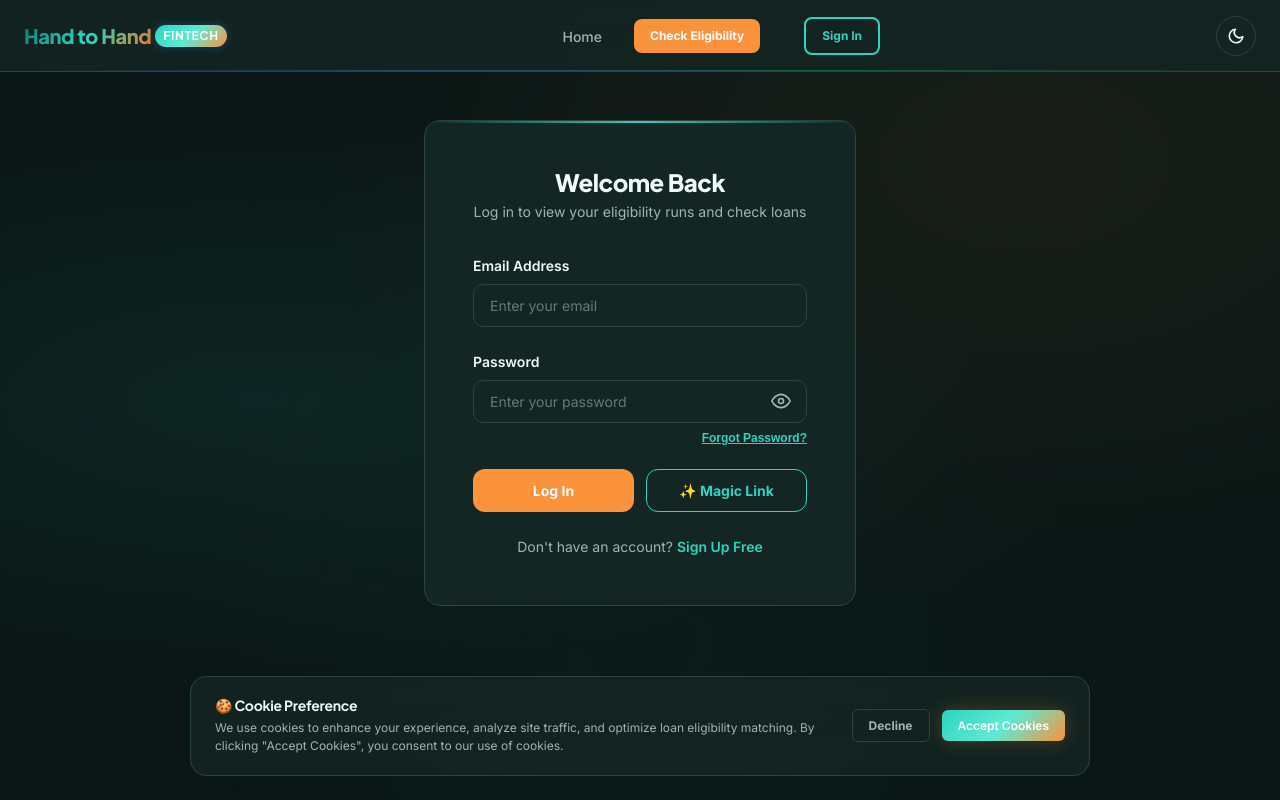
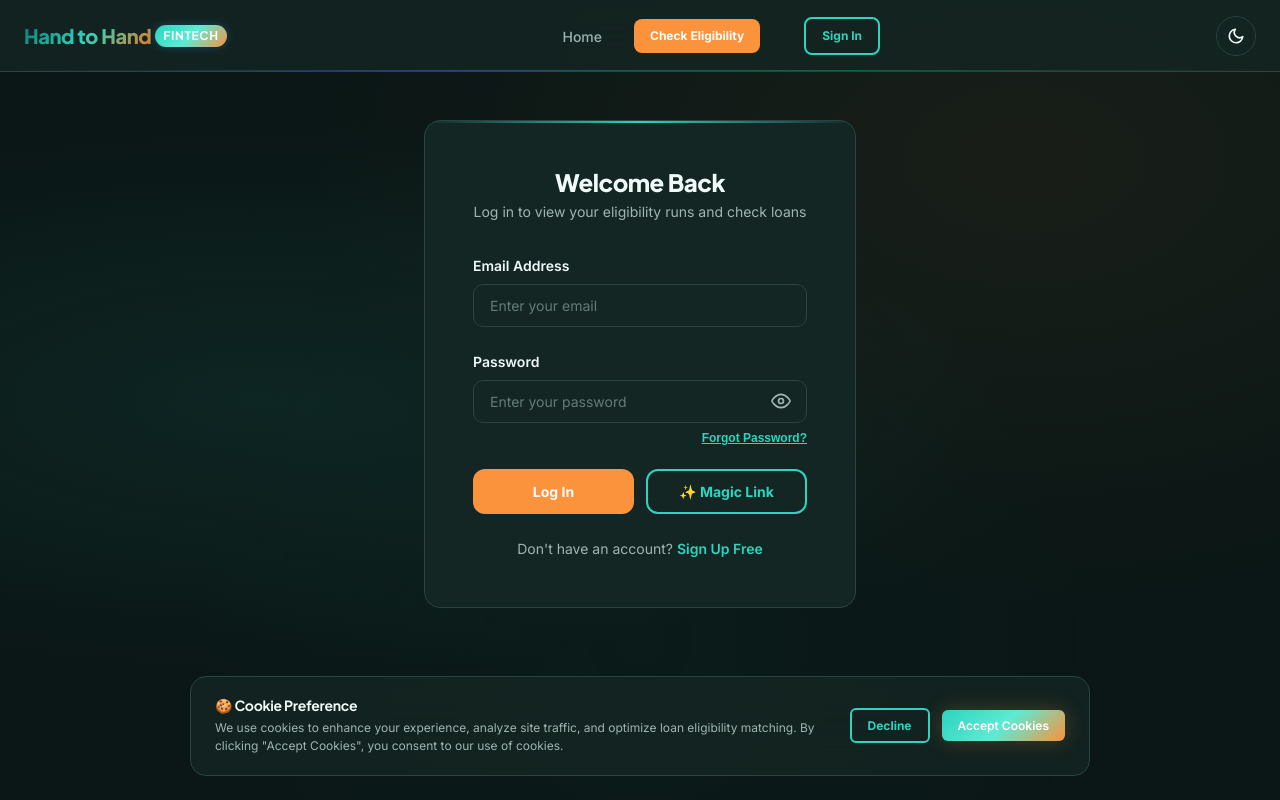
Before and after one commit to utkrashtkumar/loan-eligibility-calculator, a Next.js app: page /login in a window 1280 px wide. Shown: the top 800 px of the page. Built offline with nearby package versions, Linux system fonts and the light colour scheme; no server answers.

Commit message:
style: fix check eligibility button visibility in light theme

```diff
--- a/src/app/globals.css
+++ b/src/app/globals.css
@@ -841,16 +841,24 @@ p {
 
 .btn-secondary {
   background: transparent;
-  color: var(--color-primary);
-  border: 2px solid var(--color-primary);
+  color: var(--color-primary) !important;
+  border: 2px solid var(--color-primary) !important;
 }
 
 .btn-secondary:hover {
-  background: var(--color-primary);
+  background: var(--color-primary) !important;
   color: var(--bg-surface) !important;
-  border-color: var(--color-primary);
+  border-color: var(--color-primary) !important;
   transform: translateY(-2px);
   box-shadow: var(--shadow-md);
+}
+
+.btn-secondary:focus,
+.btn-secondary:active {
+  background: transparent !important;
+  color: var(--color-primary) !important;
+  border-color: var(--color-primary) !important;
+  outline: none;
 }
 
 .btn-lg {
@@ -2167,7 +2175,6 @@ textarea.input-field {
   margin-bottom: var(--space-3xl);
   animation: fadeInUp 0.6s ease 0.3s both;
   text-decoration: none;
-  color: #fff;
 }
 
 .hero-cta svg {
@@ -2651,15 +2658,8 @@ textarea.input-field {
 .btn-primary:hover,
 .btn-primary:focus,
 .nav-cta:hover,
-.nav-cta:focus,
-.hero-cta:hover,
-.hero-cta:focus {
+.nav-cta:focus {
   color: #ffffff !important;
-}
-
-.btn-secondary:hover,
-.btn-secondary:focus {
-  color: var(--color-text-primary) !important;
 }
 
 /* ---------- Sidebar-style Glass Tabs ---------- */
```
